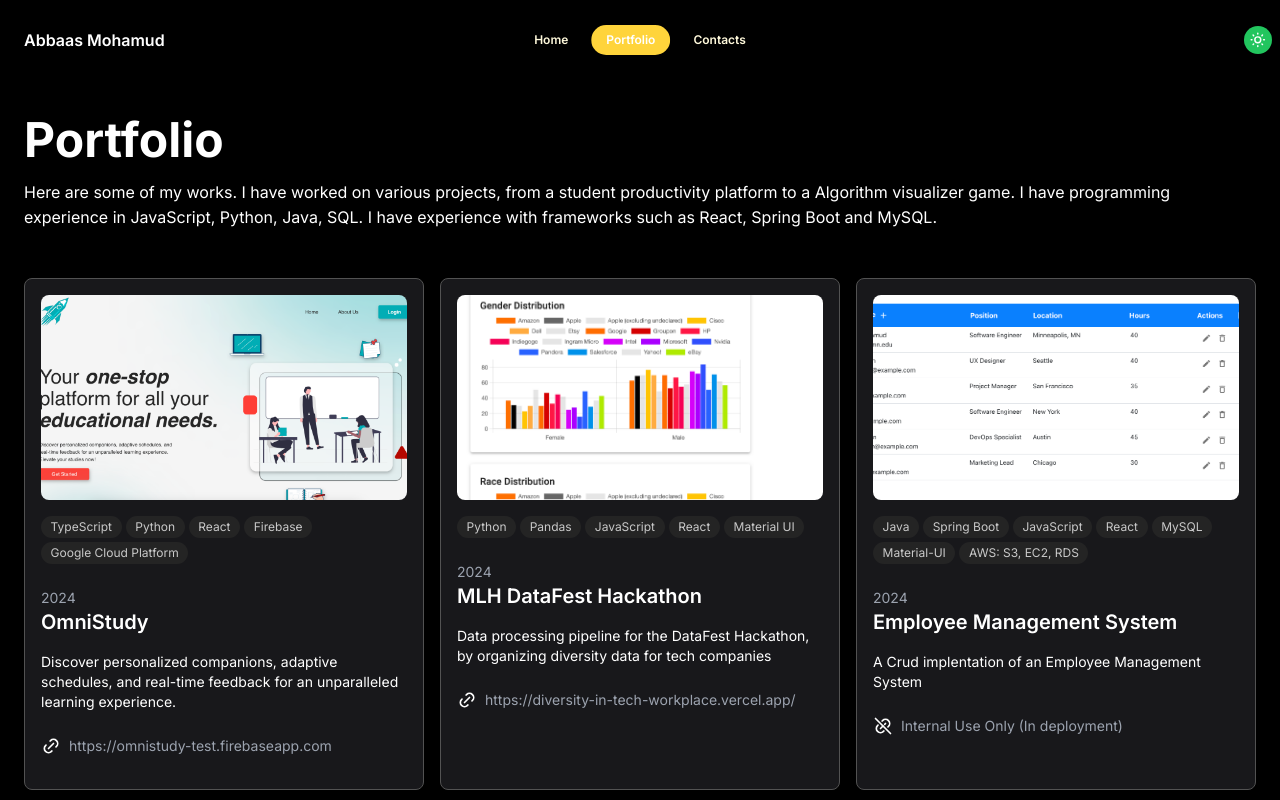
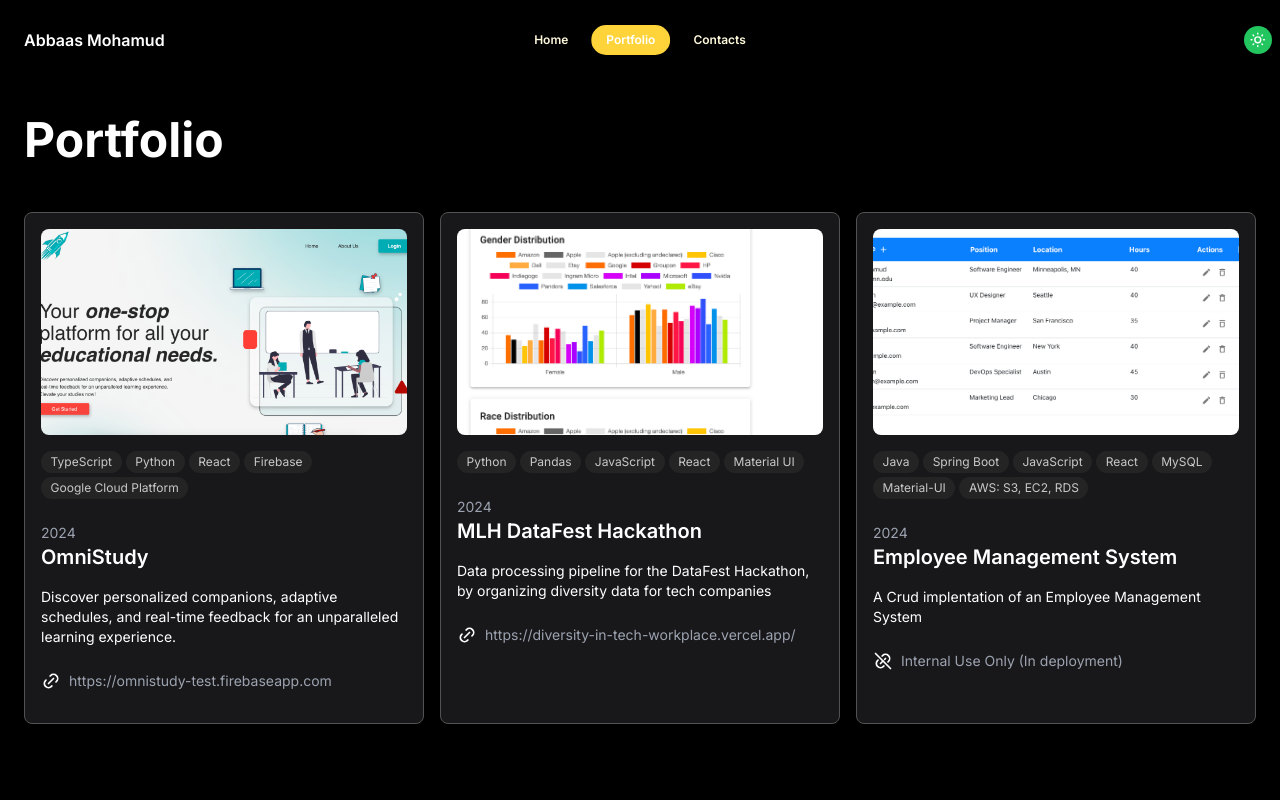
Before and after one commit to moha1747/portfolio, a Next.js app: page /portfolio in a window 1280 px wide. Shown: the top 800 px of the page. Built offline with nearby package versions, Linux system fonts and the light colour scheme.

Commit message:
Vercel Deployment commit

```diff
--- a/src/app/portfolio/page.tsx
+++ b/src/app/portfolio/page.tsx
@@ -15,10 +15,6 @@
     <Container>
       <section className="mb-12">
         <h2 className="mb-4 text-5xl font-bold">Portfolio</h2>
-        <p>
-          Here are some of my works. I have worked on various projects, from a
-          student productivity platform to a Algorithm visualizer game. I have programming experience in JavaScript, Python, Java, SQL. I have experience with frameworks such as React, Spring Boot and MySQL.
-        </p>
       </section>
 
       <PortfolioList portfolioData={portfolioData} />
```
